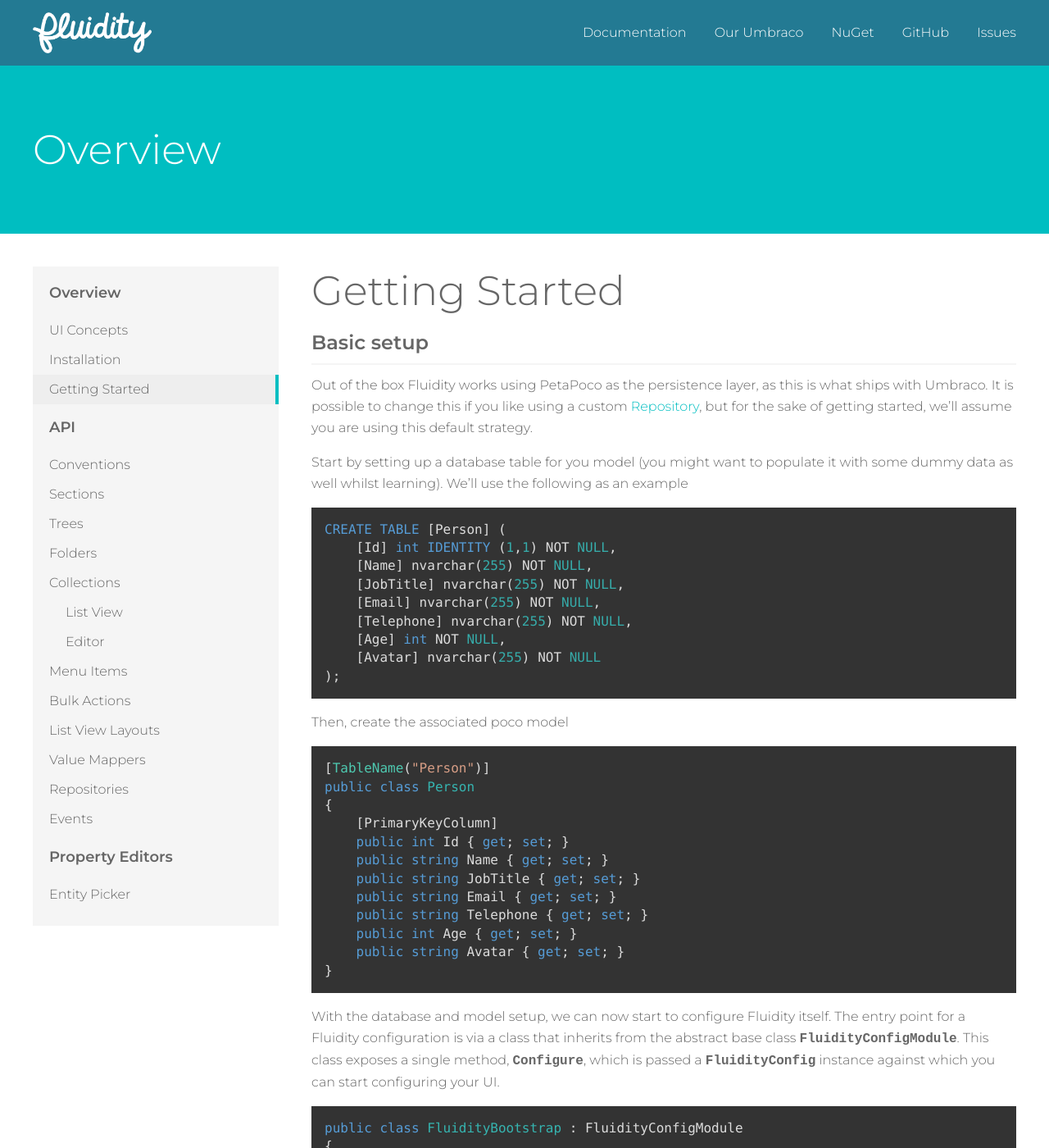
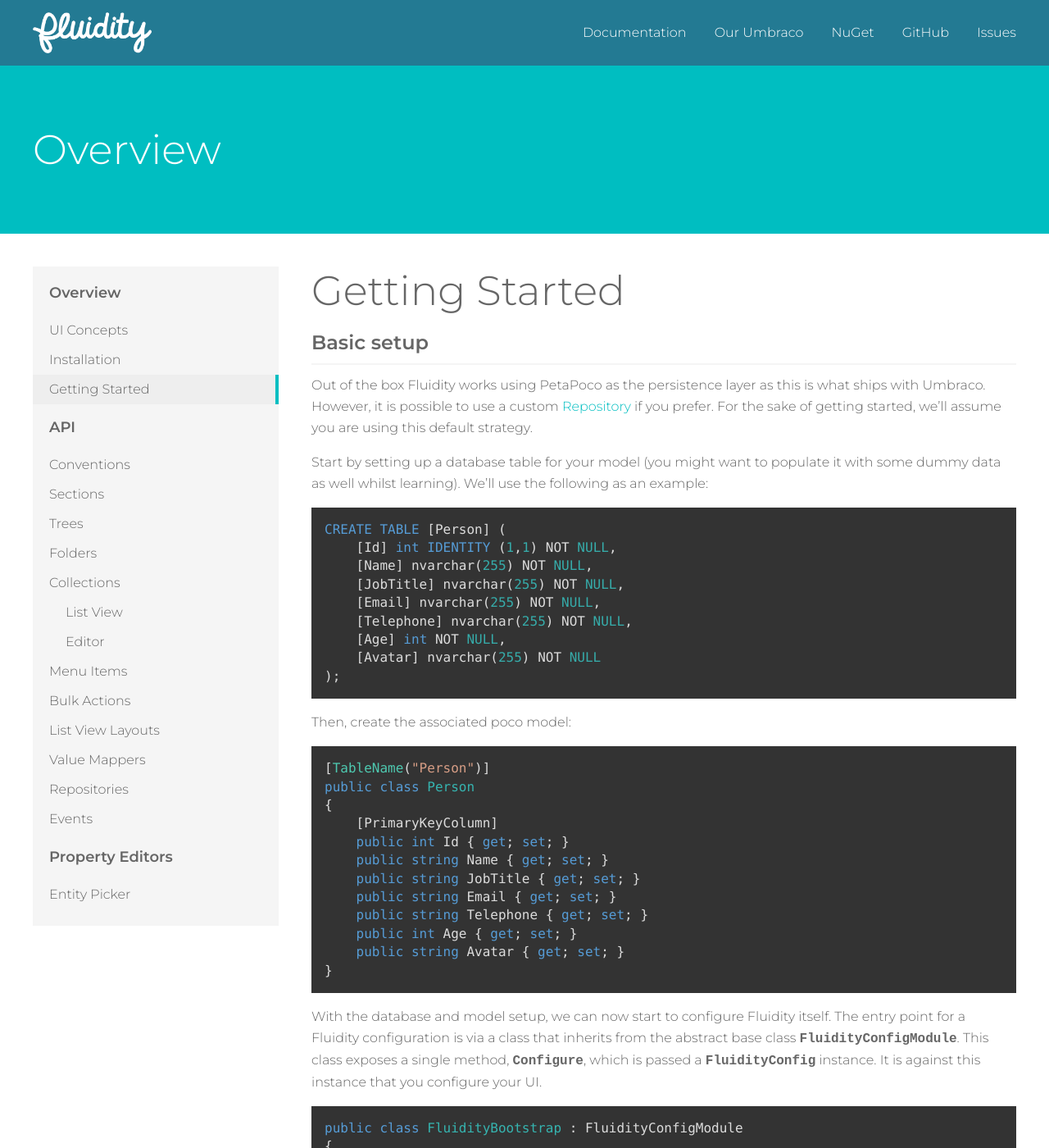
Before and after one commit to mattbrailsford/umbraco-fluidity, a Jekyll site: the page built from docs/_pages/01-overview-02-getting-started.md, in a window 1280 px wide and 1400 px high. Shown: the whole window at 82% size. Built offline with Jekyll 4.4.1, drawn with Linux system fonts in a browser that asks for light colours.

Commit message:
Update 01-overview-02-getting-started.md
Grammer, spelling and flow changes to make it a little easier to digest :-)

`````diff
--- a/docs/_pages/01-overview-02-getting-started.md
+++ b/docs/_pages/01-overview-02-getting-started.md
@@ -7,9 +7,9 @@
 
 ### Basic setup
 
-Out of the box Fluidity works using PetaPoco as the persistence layer, as this is what ships with Umbraco. It is possible to change this if you like using a custom [Repository]({{ site.baseurl }}/api/repositories/), but for the sake of getting started, we'll assume you are using this default strategy.
+Out of the box Fluidity works using PetaPoco as the persistence layer as this is what ships with Umbraco. However, it is possible to use a custom [Repository]({{ site.baseurl }}/api/repositories/) if you prefer. For the sake of getting started, we'll assume you are using this default strategy.
 
-Start by setting up a database table for you model (you might want to populate it with some dummy data as well whilst learning). We’ll use the following as an example
+Start by setting up a database table for your model (you might want to populate it with some dummy data as well whilst learning). We’ll use the following as an example:
 
 ````sql
 CREATE TABLE [Person] (
@@ -23,7 +23,7 @@
 );
 ````
 
-Then, create the associated poco model
+Then, create the associated poco model:
 
 ````csharp
 [TableName("Person")]
@@ -40,7 +40,7 @@
 }
 ````
 
-With the database and model setup, we can now start to configure Fluidity itself. The entry point for a Fluidity configuration is via a class that inherits from the abstract base class `FluidityConfigModule`. This class exposes a single method, `Configure`, which is passed a `FluidityConfig` instance against which you can start configuring your UI.
+With the database and model setup, we can now start to configure Fluidity itself. The entry point for a Fluidity configuration is via a class that inherits from the abstract base class `FluidityConfigModule`. This class exposes a single method, `Configure`, which is passed a `FluidityConfig` instance. It is against this instance that you configure your UI.
 
 ````csharp
 public class FluidityBootstrap : FluidityConfigModule
`````
